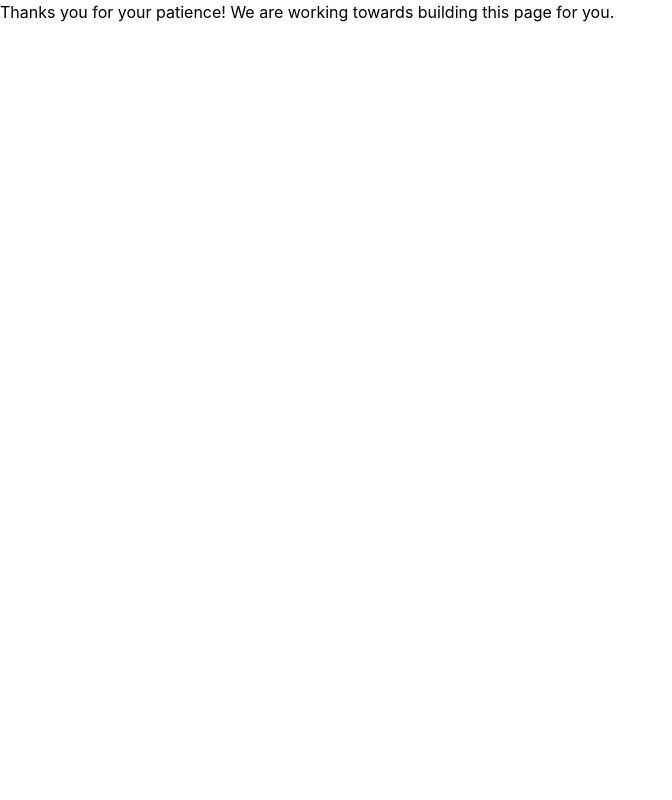
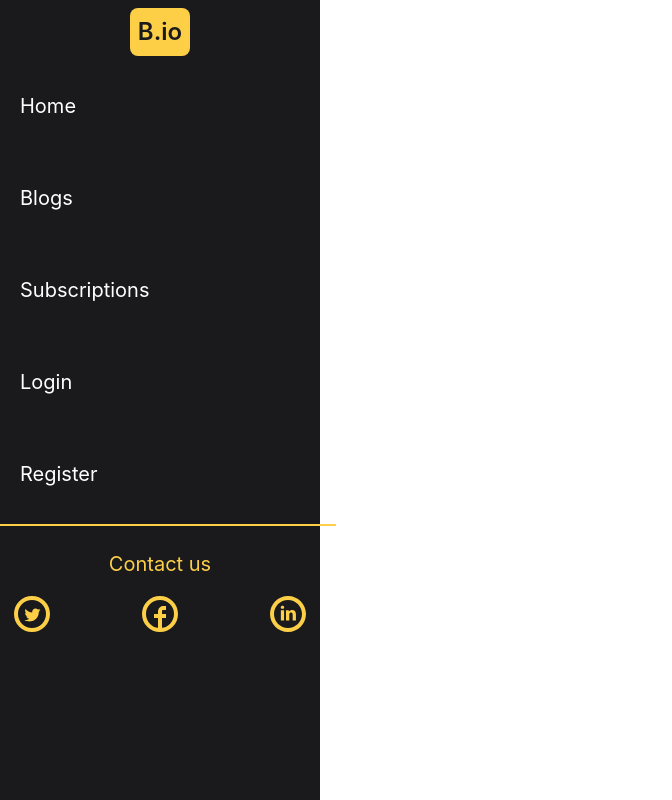
Before and after one commit to Tejas204/Blog-Website, a React (Create React App) app: page /blogs in a window 1280 px wide. Shown: the whole page, without its empty margins (0-672 px from the left). Built offline with nearby package versions, Linux system fonts and the light colour scheme.

Commit message:
Added vertical navbar

```diff
--- a/src/App.js
+++ b/src/App.js
@@ -6,6 +6,7 @@ import { Routes,Route } from 'react-router-dom';
 import LoginPage from './Components/LoginPage';
 import RegisterationPage from './Components/RegisterationPage';
 import ForgotPassword from './Components/ForgotPassword';
+import Blogs from './Components/Blogs';
 
 function App() {
   return (
@@ -24,6 +25,9 @@ function App() {
         {/* Route for forgot password */}
         <Route path='forgot-password' element={<ForgotPassword/>}></Route>
 
+        {/* Route for blogs page */}
+        <Route path='blogs' element={<Blogs/>}></Route>
+
         {/* No match route */}
         <Route path='*' element={<NoMatch/>}></Route>
       </Routes>
--- /dev/null
+++ b/src/Components/Blogs.js
@@ -0,0 +1,14 @@
+import React from 'react'
+import VerticalNavbar from './VerticalNavbar'
+
+const Blogs = () => {
+  return (
+    <div className='grid grid-cols-4'>
+        <div className='col-span-1'>
+            <VerticalNavbar/>
+        </div>
+    </div>
+  )
+}
+
+export default Blogs
--- a/src/Components/LoginPage.js
+++ b/src/Components/LoginPage.js
@@ -1,8 +1,16 @@
 import React from 'react'
-import { NavLink } from 'react-router-dom'
+import { NavLink, useNavigate } from 'react-router-dom'
 import Navbar from './Navbar'
 
 const LoginPage = () => {
+
+
+ //when submit button is clicked, navigate to blogs page using useNavigate
+ const navigate = useNavigate();
+ const navigateToBlogs = () => {
+    navigate('/blogs');
+ }
+
   return (
     <div className='bg-[#1a1a1d] relative overflow-hidden'>
 
@@ -34,7 +42,10 @@ const LoginPage = () => {
                     <form className='flex flex-col items-center space-y-10 md:space-y-5'>
                             <input type='text' placeholder='Enter your email...' className='h-[100%] w-[125%] md:w-[135%] lg:w-[150%] bg-transparent ring-2 ring-[#FCCF47] rounded-lg p-2 text-[#f8f8f8]'></input>
                             <input type='password' placeholder='Enter your password...' className='h-[100%] w-[125%] md:w-[135%] lg:w-[150%] bg-transparent ring-2 ring-[#FCCF47] rounded-lg p-2 text-[#f8f8f8]'></input>
-                            <button type='submit' className=' w-[125%] md:w-[135%] lg:w-[150%] p-2 sm:p-2 md:p-3 md:text-md sm:text-lg md:text-xl rounded-xl bg-[#FCCF47] text-[#1a1a1d] mt-4 hover:shadow-xl hover:scale-105 duration-300'>Submit</button>
+                            <button type='submit' className=' w-[125%] md:w-[135%] lg:w-[150%] p-2 sm:p-2 md:p-3 md:text-md sm:text-lg md:text-xl rounded-xl bg-[#FCCF47] text-[#1a1a1d] mt-4 hover:shadow-xl hover:scale-105 duration-300'
+                            onClick={navigateToBlogs}>
+                                Submit
+                            </button>
 
                             {/* Routes to registration page when clicked */}
                             <NavLink to='/registration' className='text-[#fccf47]'>Register?</NavLink>
--- a/src/Components/Navbar.js
+++ b/src/Components/Navbar.js
@@ -28,7 +28,6 @@ console.log(dropDownVisibility);
                 <ul className={`flex flex-col gap-y-4 md:flex-row md:gap-x-12 md:static md:h-auto relative ${dropDownVisibility ? 'top-0' : 'top-[-500px] h-0.5'} ease-in-out`}>
                     {navbarItems.map((navItem, index)=>{
                         return(
-                        // li to be replaced by navlink
                         <NavLink className='font-semibold text-lg text-[#1A1A1D] hover:cursor-pointer hover:border-b-2 hover:border-[#FCCF47] duration-100
                             hover:border-t-2' key={index} to={navItem.goTo}>
                             {navItem.name}
--- /dev/null
+++ b/src/Components/VerticalNavbar.js
@@ -0,0 +1,47 @@
+import React from 'react'
+import { navbarItems } from '../data'
+import { NavLink } from 'react-router-dom'
+import { footerIcons } from '../data'
+
+const VerticalNavbar = () => {
+  return (
+    <div className='flex flex-col space-y-6 p-2 items-center w-[100%] h-screen bg-[#1a1a1d]'>
+
+        {/* The div contains the brand logo  */}
+        <div className='bg-[#FCCF47] rounded-lg p-2 max-w-[20%] text-center'>
+            <p className='text-[#1A1A1D] font-semibold text-2xl'>B.io</p>
+        </div>
+
+        {/* The div contains vertical navlinks */}
+        <div className='flex flex-col gap-y-10 ease-in-out w-[100%] justify-start'>
+                    {navbarItems.map((navItem, index)=>{
+                        return(
+                            <div className='w-[100%] p-3 hover:border-l-[#fccf47] hover:border-l-8 hover:bg-[#fccf47] hover:bg-opacity-25 duration-200 ease-in-out'>
+                                <NavLink className='w-[100%] text-xl text-[#ffffff] hover:cursor-pointer' key={index} to={navItem.goTo}>
+                                    {navItem.name}
+                                </NavLink>
+                            </div>
+                        )
+                    })}
+        </div>
+
+        {/* The div contains social media links */}
+        <div className='flex flex-col items-center space-y-3 border-t-2 border-t-[#fccf47] p-6 mt-4'>
+            {/* The paragraph tag contains contact us text */}
+            <p className='text-xl text-[#fccf47]'>Contact us</p>
+            <ul className='flex flex-row space-x-20'>
+                {footerIcons.map((footerIcon, index) => {
+                    return(
+                        <li className='text-[#FCCF47] text-5xl hover:cursor-pointer hover:scale-125 duration-100 ease-in-out'>{footerIcon.icon}</li>
+                    )
+                })}
+            </ul>
+        </div>
+
+
+    </div>
+
+  )
+}
+
+export default VerticalNavbar
```
